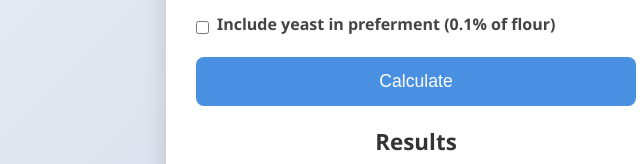
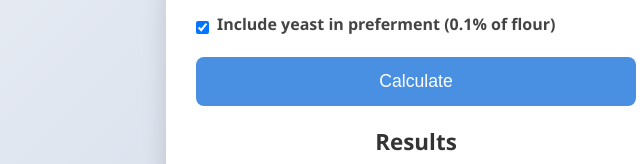
Before and after one commit to itsdayv/dough-calc, a plain HTML site: page index.html in a window 1280 px wide. Both pictures are taken after a click on the checkbox "Use Preferment". Shown: the part 458-622 px from the top of the page, 224-864 px from the left. Drawn offline with Linux system fonts and the light colour scheme.

Commit message:
yeast in preferment - default checked

```diff
--- a/index.html
+++ b/index.html
@@ -156,7 +156,7 @@
         <input type="number" id="prefermentPercent" value="20" min="5" max="50">
 
         <div class="checkbox-group">
-          <input type="checkbox" id="yeastInPreferment">
+          <input type="checkbox" id="yeastInPreferment" checked>
           <label for="yeastInPreferment">Include yeast in preferment (0.1% of flour)</label>
         </div>
       </div>
```
